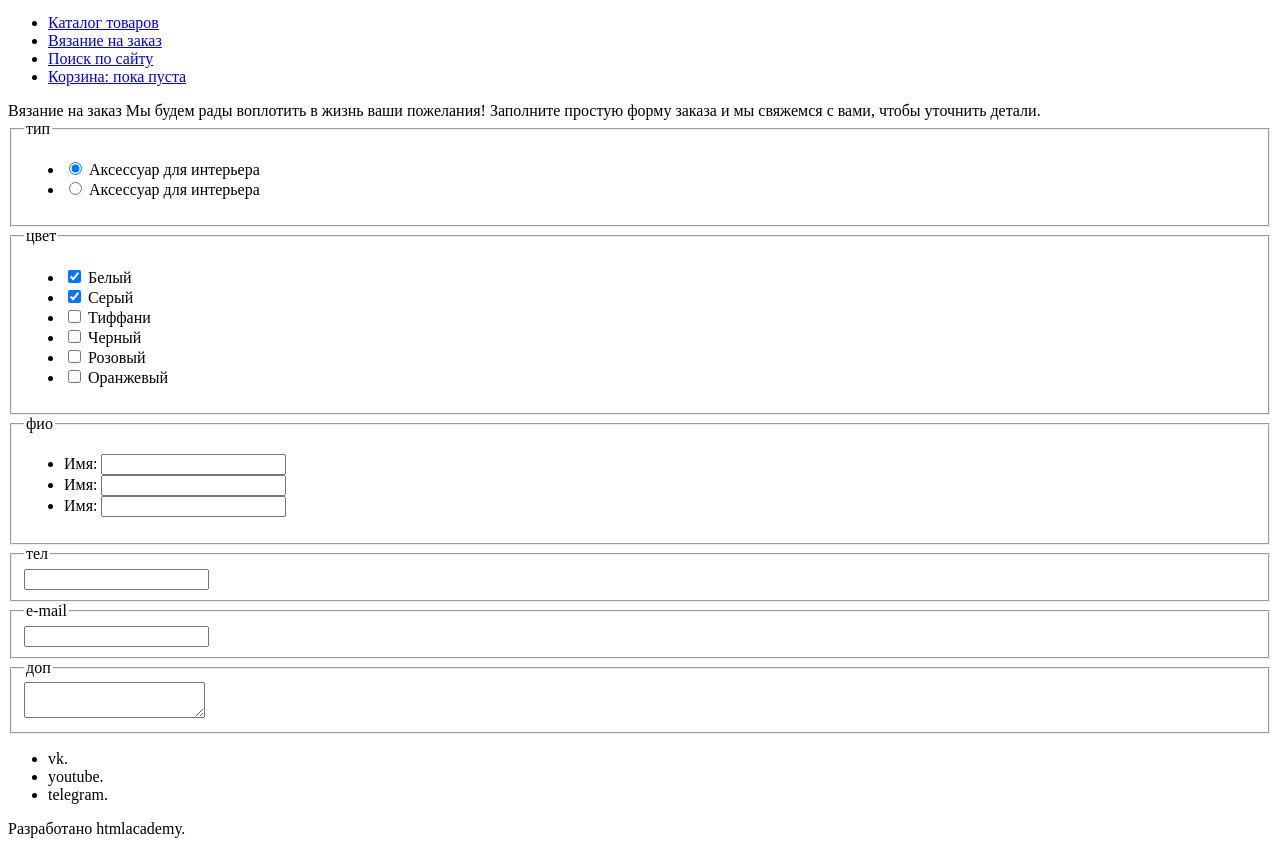
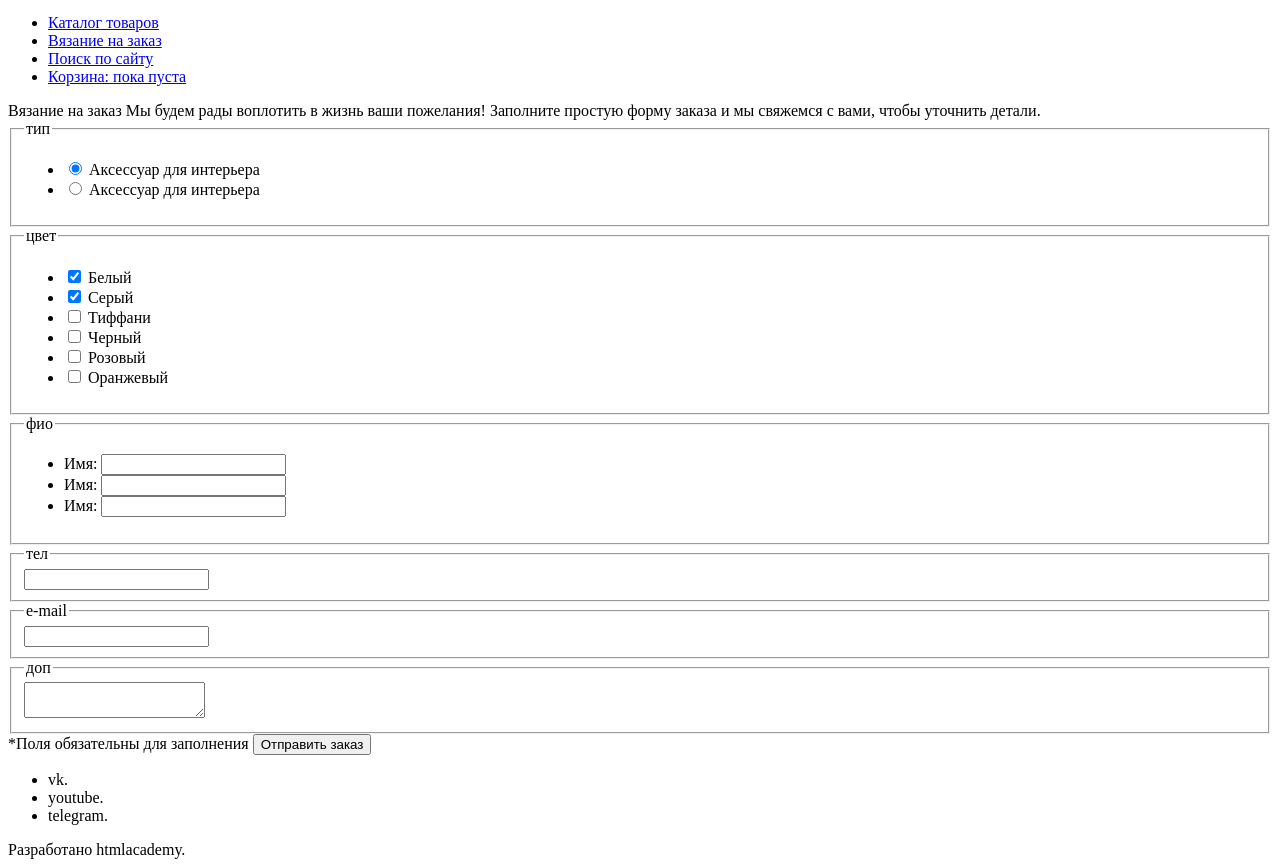
Before and after one commit to mvn-h24/1702959-mishka-26, a website: page source/order.html in a window 1280 px wide. Shown: the part 187-1054 px from the top of the page. Before the commit the page ends 1033 px from the top, so only its background shows below. Drawn offline with Linux system fonts and the light colour scheme.

Commit message:
Добавляет submit-кнопку

```diff
--- a/source/order.html
+++ b/source/order.html
@@ -113,6 +113,8 @@
             <textarea class="order-form__input--textarea" name="comment"></textarea>
           </label>
         </fieldset>
+        <span class="order-form__notice">*Поля обязательны для заполнения</span>
+        <button class="order-form__outline-btn outline-btn" type="submit">Отправить заказ</button>
       </form>
     </main>
     <footer class="page-footer">
```
